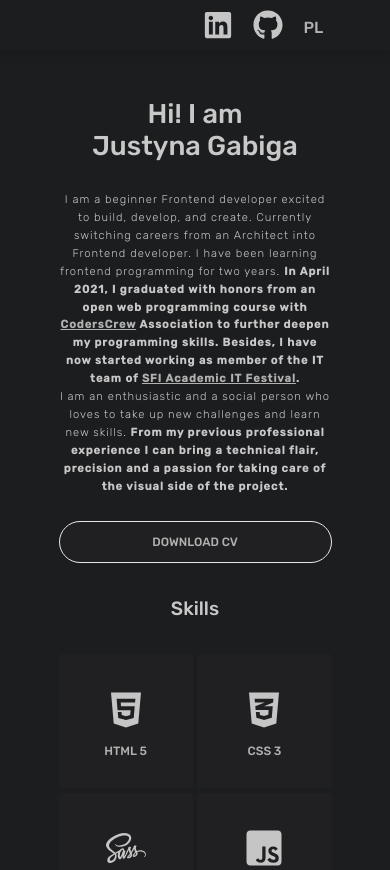
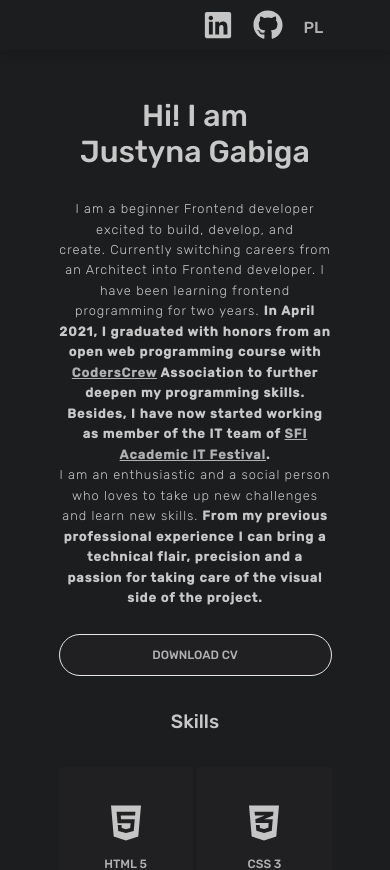
Before and after one commit to JotGabiga/Portfolio-v4, a React (Create React App) app: page / in a window 390 px wide. Shown: the top 870 px of the page. Built offline with nearby package versions, Linux system fonts and the light colour scheme.

Commit message:
Font size in mobile view corectted

```diff
--- a/src/variables/variables.scss
+++ b/src/variables/variables.scss
@@ -159,7 +159,7 @@ $text-font-family: "Rubik", sans-serif;
 // TEXT - 0px - 450px
 
 @mixin header1_450() {
-  font-size: 1.7rem;
+  font-size: 1.9rem;
 }
 @mixin header2_450() {
   font-size: 1.2rem;
@@ -171,7 +171,7 @@ $text-font-family: "Rubik", sans-serif;
   font-size: 0.8rem;
 }
 @mixin text_450() {
-  font-size: 0.7rem;
+  font-size: 0.8rem;
 }
 @mixin buttonText_450() {
   font-size: 0.75em;
```
